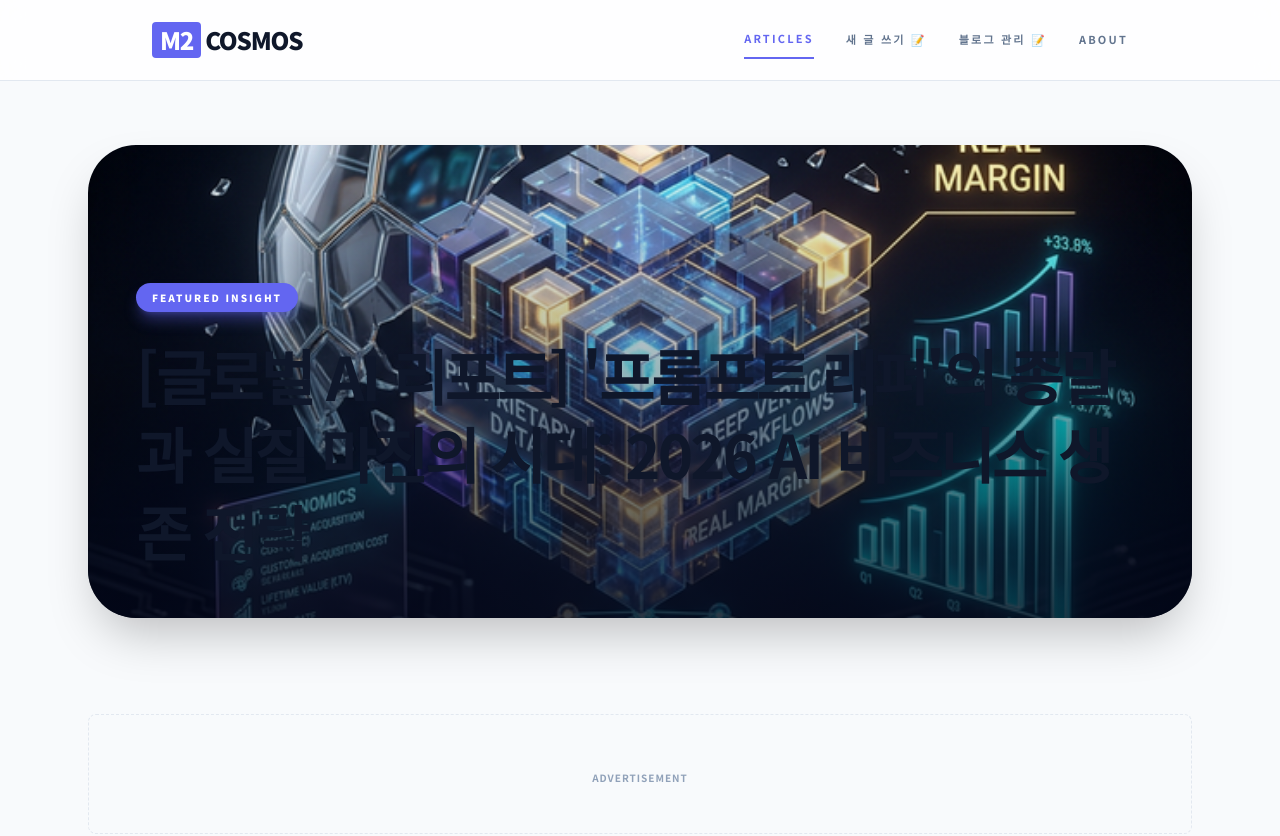
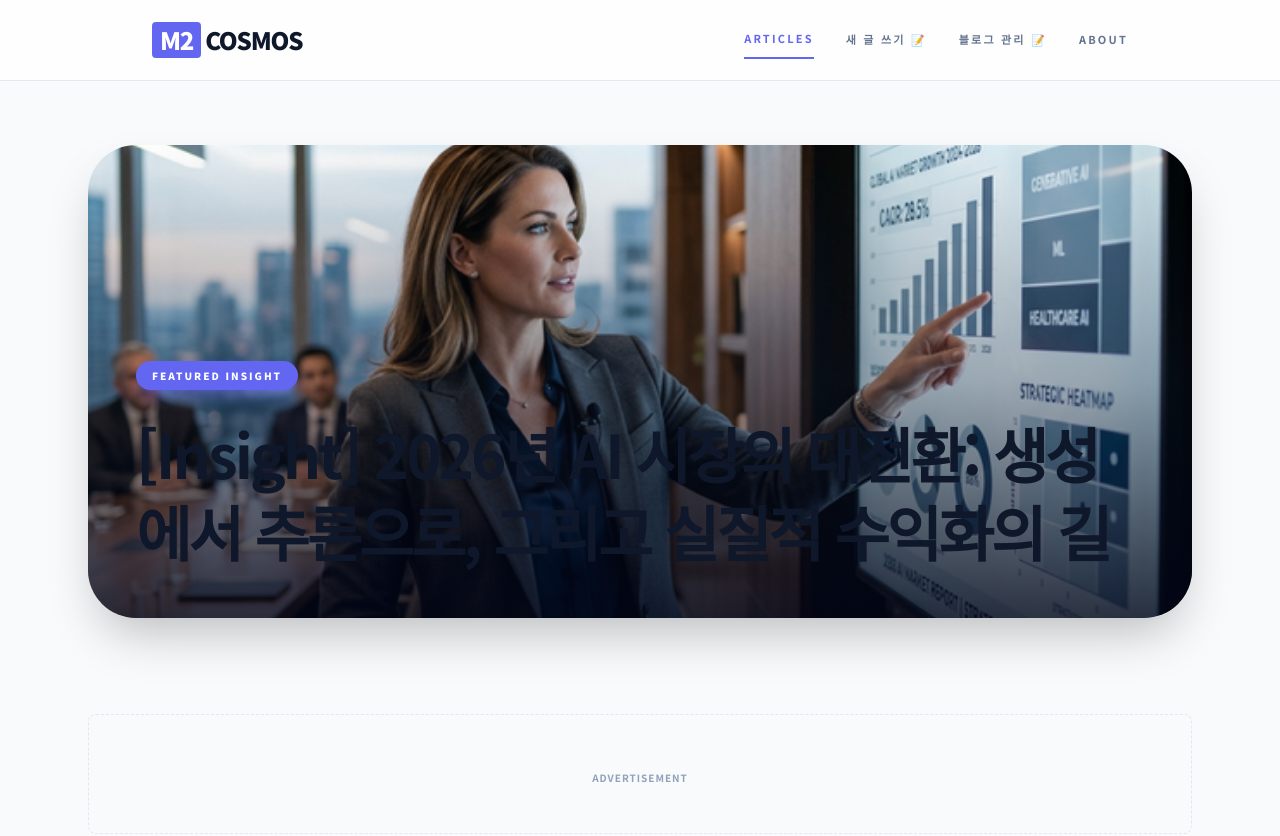
Before and after one commit to m2cosmos/blog, a Next.js app: page / in a window 1280 px wide. Shown: the top 836 px of the page. Built offline with nearby package versions, Linux system fonts and the light colour scheme.

Commit message:
feat: add new AI insight post (2026 market transition)

```diff
--- a/src/data/articles.ts
+++ b/src/data/articles.ts
@@ -22,6 +22,52 @@ export interface Article {
 }
 
 export const articles: Article[] = [
+    {
+        slug: "ai-market-transition-2026-reasoning",
+        title: "[Insight] 2026년 AI 시장의 대전환: 생성에서 추론으로, 그리고 실질적 수익화의 길",
+        category: "AI Insight",
+        date: "2026.03.09",
+        author: "M2COSMOS Nova",
+        readTime: "18 min read",
+        excerpt: "단순한 생성의 시대를 넘어 논리적 추론과 자율형 에이전트가 지배하는 2026년 AI 시장의 거대한 패러다임 변화를 심층 분석합니다.",
+        image: "/images/ai_market_briefing_2026_cover.png",
+        content: {
+            intro: "2023년이 생성형 AI(Generative AI)의 충격적인 등장이었던 해였고, 2024년과 2025년이 그 기술을 검증하고 인프라를 구축하던 시기였다면, **2026년 1분기는 AI 산업 역사에서 가장 냉혹하면서도 역동적인 분기점**으로 기록될 것입니다.",
+            sections: [
+                {
+                    title: "1. 개요: 생성형 AI의 거품 붕괴와 실질적 수익 모델의 재편",
+                    body: "2025년 말부터 감지된 'AI 거품론'은 2026년 초에 이르러 시장의 대대적인 정화 작용을 불러일으켰습니다. 이는 기술 자체의 실패가 아니라, **'모델 만능주의'에서 '비즈니스 가치 중심'으로의 건강한 조정**입니다.\n\n과거에는 단순히 'LLM(거대언어모델)'을 보유했다는 사실만으로도 막대한 투자를 유치할 수 있었습니다. 하지만 2026년 현재, 단순히 파라미터(Parameter) 수만 늘린 모델들은 높은 유지비용을 감당하지 못하고 시장에서 도태되고 있습니다."
+                },
+                {
+                    title: "2. AI 패러다임의 이동: 단순 생성(Generation)에서 추론(Reasoning)으로",
+                    body: "2026년 1분기 기술 트렌드의 핵심은 **'시스템 2 사고(System 2 Thinking)'**의 구현입니다. 기존의 AI가 확률적으로 다음 단어를 예측하는 수준이었다면, 2026년의 선도적 모델들은 인간처럼 '생각하고 계획하는' 능력을 갖추게 되었습니다."
+                },
+                {
+                    title: "3. 에이전틱 워크플로우(Agentic Workflows)의 보편화",
+                    body: "단순히 질문에 답하는 챗봇의 시대는 끝났습니다. 이제 AI는 스스로 목표를 설정하고, 필요한 도구를 사용하며, 오류를 수정하며 과업을 완수하는 **'자율형 에이전트'**로 진화했습니다. 이는 기업의 워크플로우를 근본적으로 뒤바꾸고 있습니다."
+                },
+                {
+                    title: "4. 과학적 발견의 자동화 (AI for Science)",
+                    body: "현재 가장 강력한 수익 모델로 부상한 분야는 의외로 일반 소비자가 아닌 **'기초 과학 및 제조'** 분야입니다. 신약 개발 및 신소재 설계에서 AI는 수십 년이 걸리던 과정을 수개월 단위로 단축시키며 강력한 캐시카우로 자리매김하고 있습니다."
+                },
+                {
+                    title: "5. 온디바이스 AI와 데이터 주권",
+                    body: "모든 데이터를 클라우드로 보내던 방식에서 벗어나, 기기 내에서 직접 추론을 수행하는 '엣지 AI'가 대세가 되었습니다. 이는 개인정보 보호 문제를 해결함과 동시에 데이터 전송 비용을 획기적으로 낮춰 수익성을 개선하고 있습니다."
+                }
+            ],
+            conclusion: "AI는 이제 '도구'를 넘어 '동료'가 되었습니다. 지금 우리에게 필요한 것은 막연한 두려움이 아닌, 이 강력한 기술을 비즈니스의 본질과 결합하여 수익으로 연결할 수 있는 **냉철한 전략적 사고**입니다.",
+            faqs: [
+                {
+                    question: "2026년 AI 시장의 가장 큰 변화는 무엇인가요?",
+                    answer: "단순한 텍스트 생성을 넘어 논리적 추론 능력을 갖춘 모델들과 스스로 과업을 수행하는 자율형 에이전트의 보편화입니다."
+                },
+                {
+                    question: "개인이나 소기업은 어떻게 대응해야 하나요?",
+                    answer: "범용 모델에 의존하기보다 자신만의 고유한 데이터(Proprietary Data)를 확보하고, 이를 AI 워크플로우에 통합하는 것이 핵심입니다."
+                }
+            ]
+        }
+    },
     {
         slug: "global-ai-report-prompt-wrapper-real-margin",
         title: "[글로벌 AI 리포트] '프롬프트 래퍼'의 종말과 실질 마진의 시대: 2026 AI 비즈니스 생존 전략",
```
Also changed, not shown: public/images/ai_market_briefing_2026_cover.png (added).
